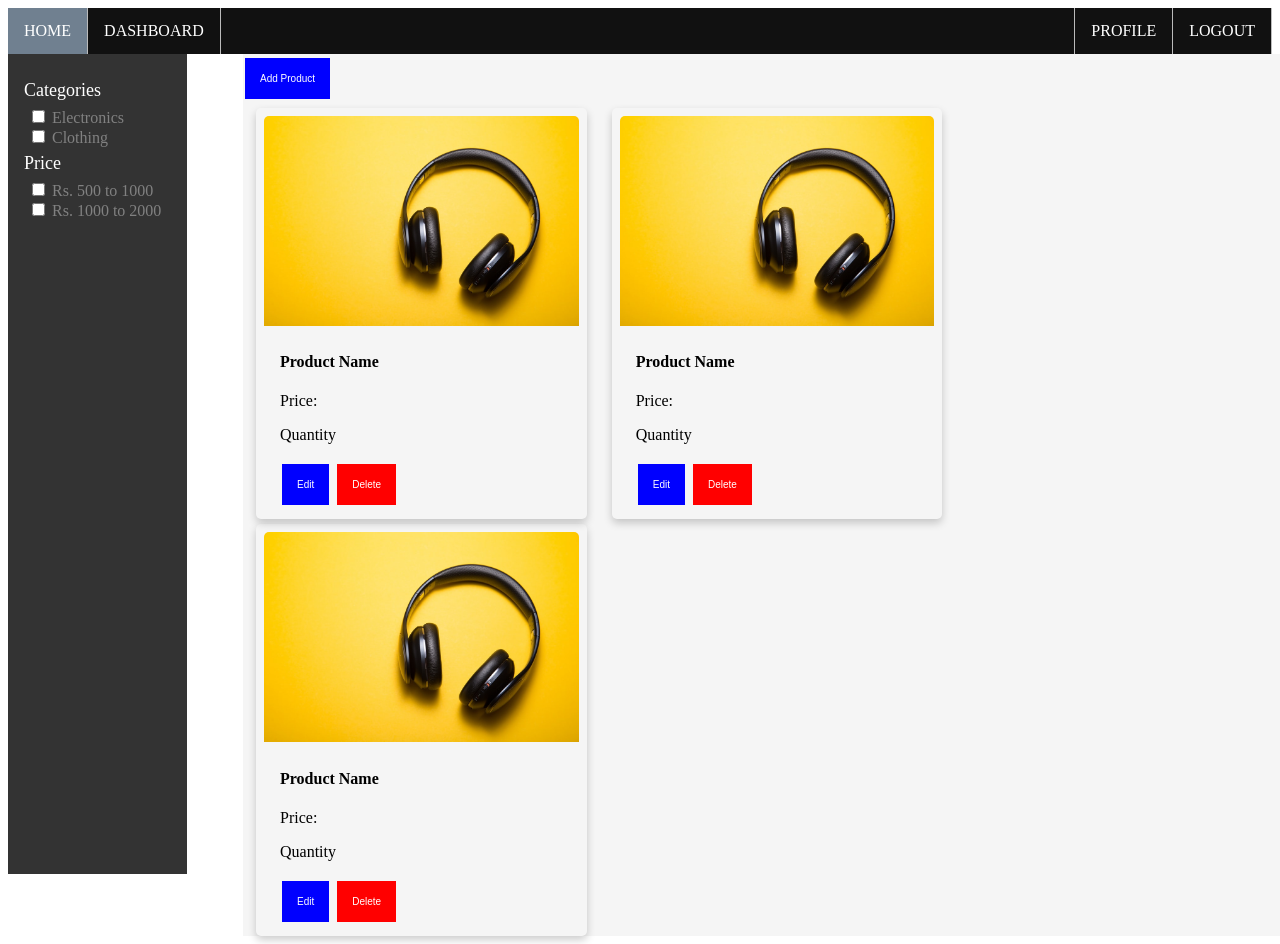
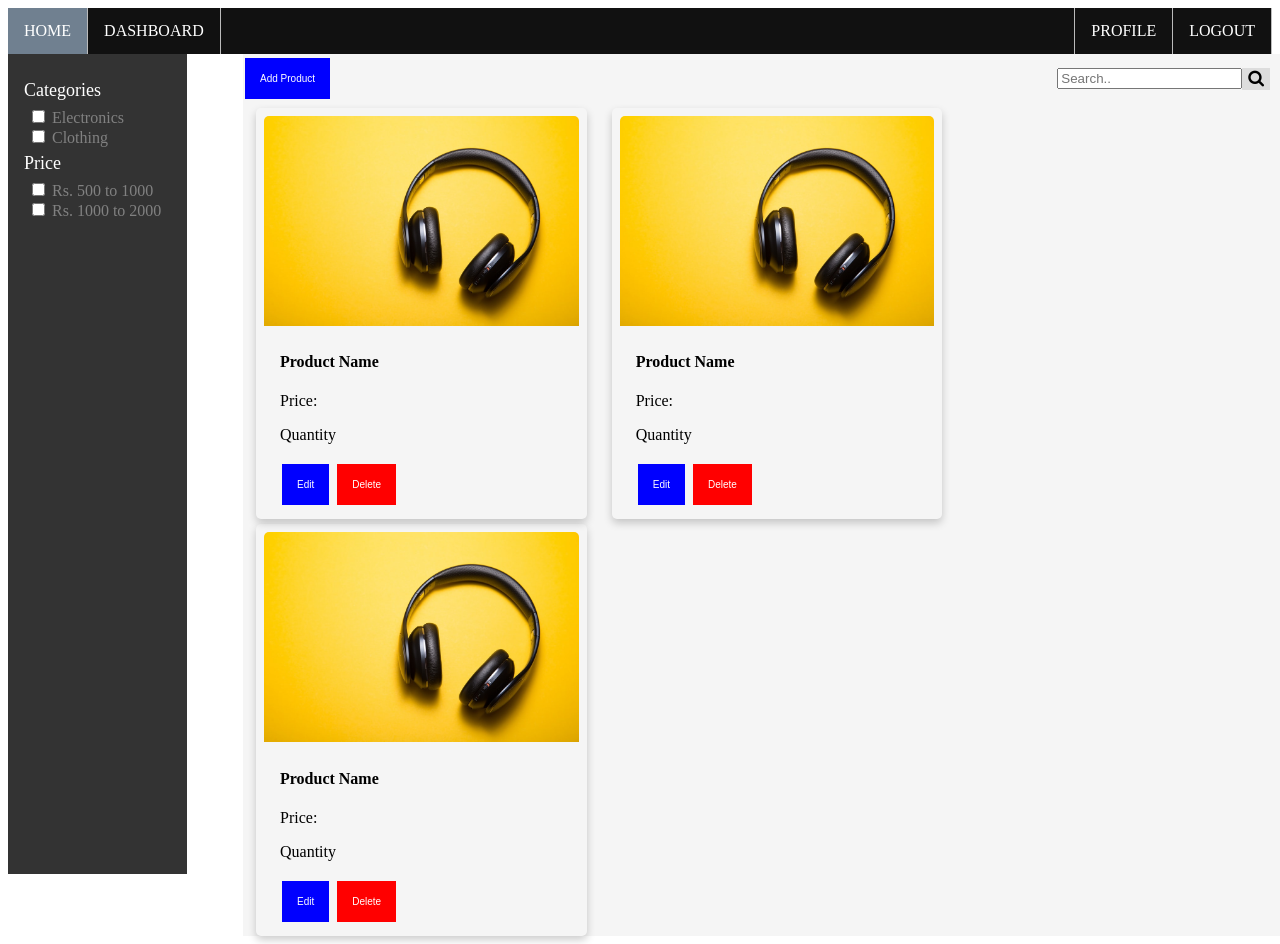
Before and after one commit to saloni11ag/Product-Inventory-app, a plain HTML site: page home.html in a window 1280 px wide. Drawn offline with Linux system fonts and the light colour scheme.

Commit message:
product inventory

```diff
--- a/css/home.css
+++ b/css/home.css
@@ -80,13 +80,23 @@
 
   .search-container button {
     float: right;
-    padding: 6px 10px;
-    margin-top: 8px;
+    /* padding: 6px 10px;
+    margin-top: 8px; */
     margin-right: 16px;
     background: #ddd;
     font-size: 17px;
     border: none;
     cursor: pointer;
+  }
+
+  .search-container:after{
+    clear: both;
+    display: block;
+  }
+
+  .search-container button:after{
+    clear: both;
+    display: block;
   }
 
   .card {
--- a/home.html
+++ b/home.html
@@ -40,14 +40,14 @@
         </div>
 
         <div class="home-page">
-            <!-- <div class="search-container">
-                <form>
-                    <input type="text" placeholder="Search.." name="search">
-                    <button type="submit"><i class="fa fa-search"></i></button>
-                </form>
-            </div> -->
             <div>
                 <button class="button button1">Add Product</button>
+                <div class="search-container">
+                    <form>
+                        <input type="text" placeholder="Search.." name="search">
+                        <button type="submit"><i class="fa fa-search"></i></button>
+                    </form>
+                </div>
             </div>
             <div>
                 <div class="card">
```
